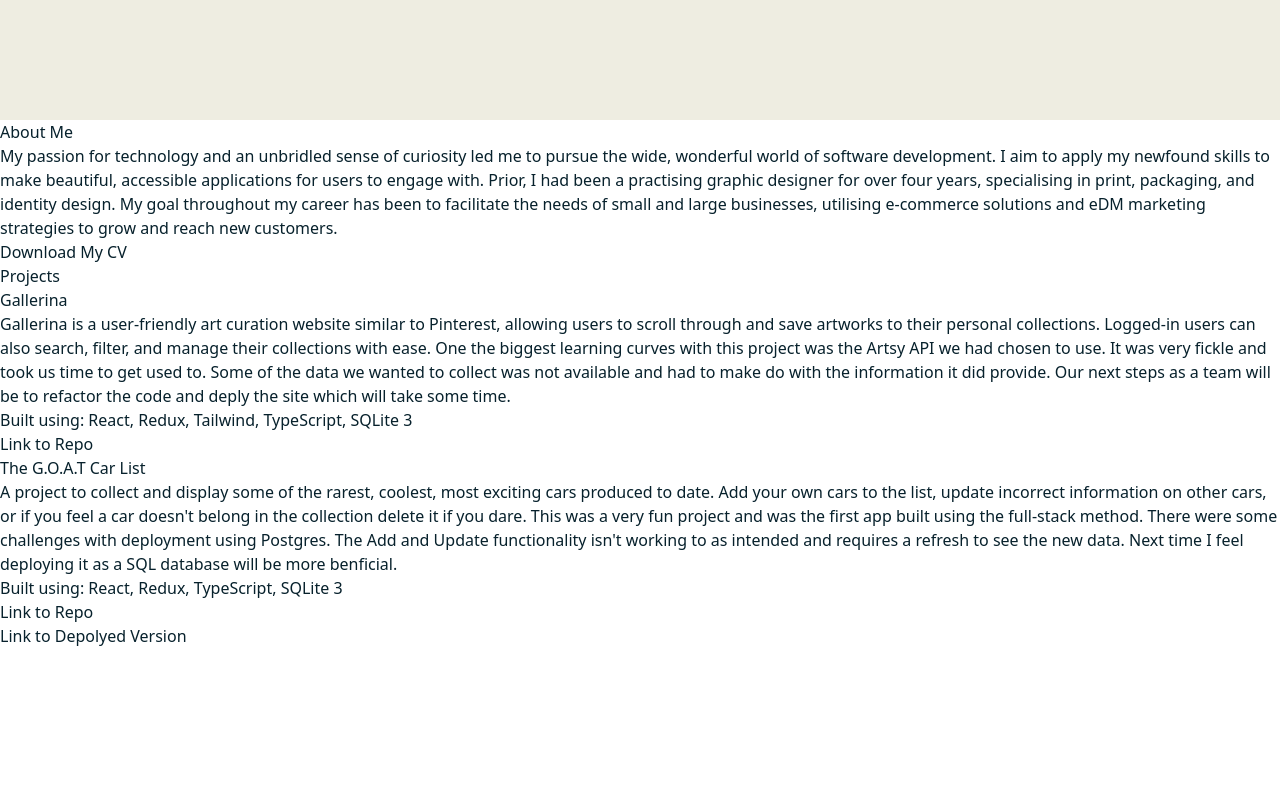
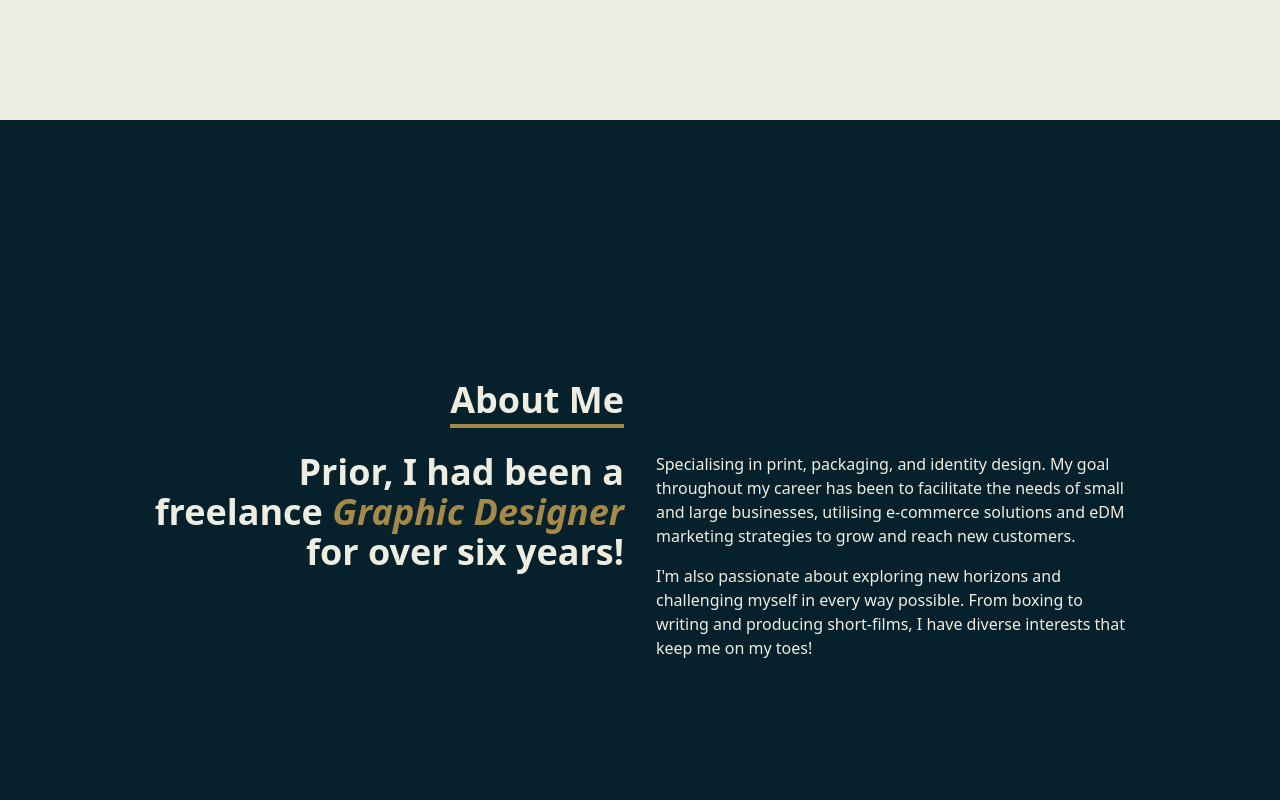
Before and after one commit to Raghav-Sidharth/Portfolio2.0, a React (Vite) app in the folder portfolio-project/: page / in a window 1280 px wide. Shown: the part 680-1480 px from the top of the page. Before the commit the page ends 1328 px from the top, so only its background shows below. Built offline with nearby package versions, Linux system fonts and the light colour scheme; the HTML template or start-up script is replaced by a standard one; a web font is replaced by a local one.

Commit message:
about me page rendering - styling to be completed

```diff
--- a/portfolio-project/src/About.tsx
+++ b/portfolio-project/src/About.tsx
@@ -2,25 +2,44 @@ import resume from './assets/files/Raghav-Sidharth-CV-2023.pdf'
 export default function About() {
   return (
     <>
-      <div className="About-Container" id="about">
-        <div className="About-Header">
-          <h2>About Me</h2>
-        </div>
-        <div>
-          <p>
-            My passion for technology and an unbridled sense of curiosity led me
-            to pursue the wide, wonderful world of software development. I aim
-            to apply my newfound skills to make beautiful, accessible
-            applications for users to engage with. Prior, I had been a
-            practising graphic designer for over four years, specialising in
-            print, packaging, and identity design. My goal throughout my career
-            has been to facilitate the needs of small and large businesses,
-            utilising e-commerce solutions and eDM marketing strategies to grow
-            and reach new customers.{' '}
-          </p>
-          <a href={resume} target="_blank" download>
-            Download My CV
-          </a>
+      <div
+        name="about"
+        className=" w-full h-screen bg-[#07212c] text-[#eeede1]"
+      >
+        <div className="flex flex-col justify-center items-center w-full h-full">
+          <div className="max-w-[1000px] w-full grid grid-cols-2 gap-8">
+            <div className="sm:text-right pb-8 pl-4">
+              <p className="text-4xl font-extrabold inline border-b-4 border-[#a48948]">
+                About Me
+              </p>
+            </div>
+            <div></div>
+          </div>
+          <div className="max-w-[1000px] w-full grid grid-cols-2 gap-8">
+            <div className="sm:text-right text-4xl font-bold">
+              <p>
+                Prior, I had been a freelance
+                <em className="text-[#a48948]"> Graphic Designer</em> for over
+                six years!
+              </p>
+            </div>
+            <div>
+              <p>
+                Specialising in print, packaging, and identity design. My goal
+                throughout my career has been to facilitate the needs of small
+                and large businesses, utilising e-commerce solutions and eDM
+                marketing strategies to grow and reach new customers.
+              </p>
+              <div className="pt-4">
+                <p>
+                  I'm also passionate about exploring new horizons and
+                  challenging myself in every way possible. From boxing to
+                  writing and producing short-films, I have diverse interests
+                  that keep me on my toes!
+                </p>
+              </div>
+            </div>
+          </div>
         </div>
       </div>
     </>
--- a/portfolio-project/src/LandingPage.tsx
+++ b/portfolio-project/src/LandingPage.tsx
@@ -18,13 +18,7 @@ export default function LandingPage() {
           apply my newfound skills to make beautiful, accessible applications
           for users to engage with.
         </p>
-        <p className="py-1 max-w-[700px] font-medium">
-          Prior, I had been a practising graphic designer for over four years,
-          specialising in print, packaging, and identity design. My goal
-          throughout my career has been to facilitate the needs of small and
-          large businesses, utilising e-commerce solutions and eDM marketing
-          strategies to grow and reach new customers.
-        </p>
+
         <div className="py-2">
           <button className=" group  border-2 border-[#07212c] px-6 py-3 my-2 flex items-center hover:bg-[#a48948] hover:border-[#a48948] hover:text-[#eeede1]">
             View My Work
--- a/portfolio-project/src/NavBar.tsx
+++ b/portfolio-project/src/NavBar.tsx
@@ -35,7 +35,7 @@ export default function NavBar() {
         className={
           !nav
             ? 'hidden'
-            : 'absolute top-0 left-0 w-full h-screen bg-[#0a192f] flex flex-col justify-center items-center'
+            : 'absolute top-0 left-0 w-full h-screen bg-[#eeede1] flex flex-col justify-center items-center'
         }
       >
         <li className=" py-6  text-4xl">Home</li>
@@ -47,7 +47,7 @@ export default function NavBar() {
       {/* Social Icons */}
       <div className="hidden lg:flex fixed flex-col top-[35%] left-0">
         <ul>
-          <li className="w-[160px] h-[60px] flex justify-between items-center ml-[-100px] hover:ml-[-10px] duration-300 bg-blue-600">
+          <li className="w-[160px] h-[60px] flex justify-between items-center ml-[-100px] hover:ml-[-10px] duration-300 text-[#eeede1] bg-blue-600">
             <a
               className="flex justify-between items-center w-full font-bold"
               href="https://www.linkedin.com/in/raghav-sidharth-4b0932188/"
@@ -55,7 +55,7 @@ export default function NavBar() {
               LinkedIn <FaLinkedin size={30} />
             </a>
           </li>
-          <li className="w-[160px] h-[60px] flex justify-between items-center ml-[-100px] hover:ml-[-10px] duration-300 bg-gray-900">
+          <li className="w-[160px] h-[60px] flex justify-between items-center ml-[-100px] hover:ml-[-10px] duration-300 text-[#eeede1] bg-gray-900">
             <a
               className="flex justify-between items-center w-full font-bold"
               href="https://github.com/Raghav-Sidharth"
@@ -63,7 +63,7 @@ export default function NavBar() {
               Github <FaGithub size={30} />
             </a>
           </li>
-          <li className="w-[160px] h-[60px] flex justify-between items-center ml-[-100px] hover:ml-[-10px] duration-300 bg-red-800">
+          <li className="w-[160px] h-[60px] flex justify-between items-center ml-[-100px] hover:ml-[-10px] duration-300 text-[#eeede1] bg-red-800">
             <a
               className="flex justify-between items-center w-full font-bold"
               href="/"
@@ -71,7 +71,7 @@ export default function NavBar() {
               Email <HiOutlineMail size={30} />
             </a>
           </li>
-          <li className="w-[160px] h-[60px] flex justify-between items-center ml-[-100px] hover:ml-[-10px] duration-300 bg-[#a48948]">
+          <li className="w-[160px] h-[60px] flex justify-between items-center ml-[-100px] hover:ml-[-10px] duration-300 text-[#eeede1] bg-[#a48948]">
             <a
               className="flex justify-between items-center w-full font-bold"
               href={resume}
```
